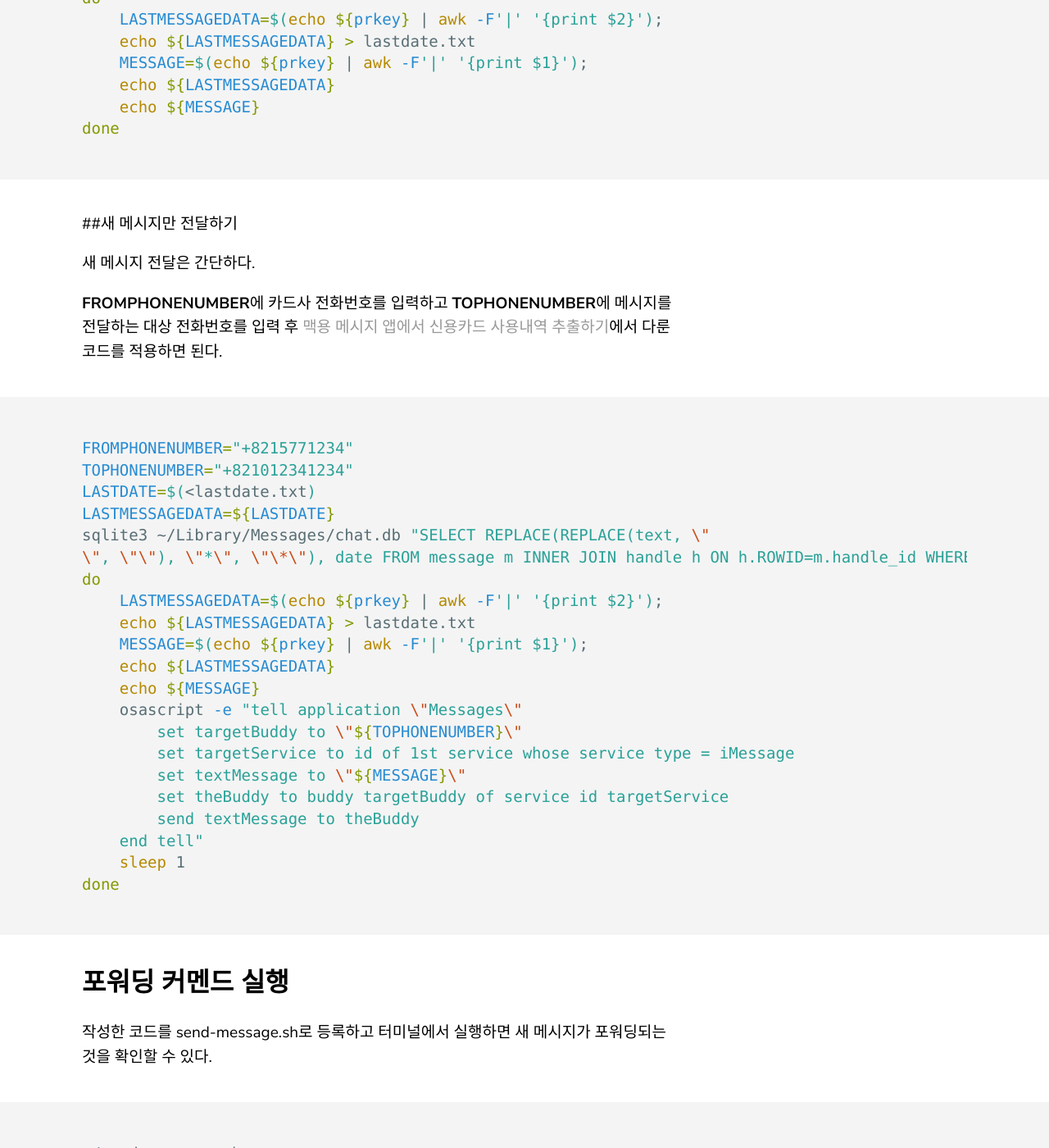
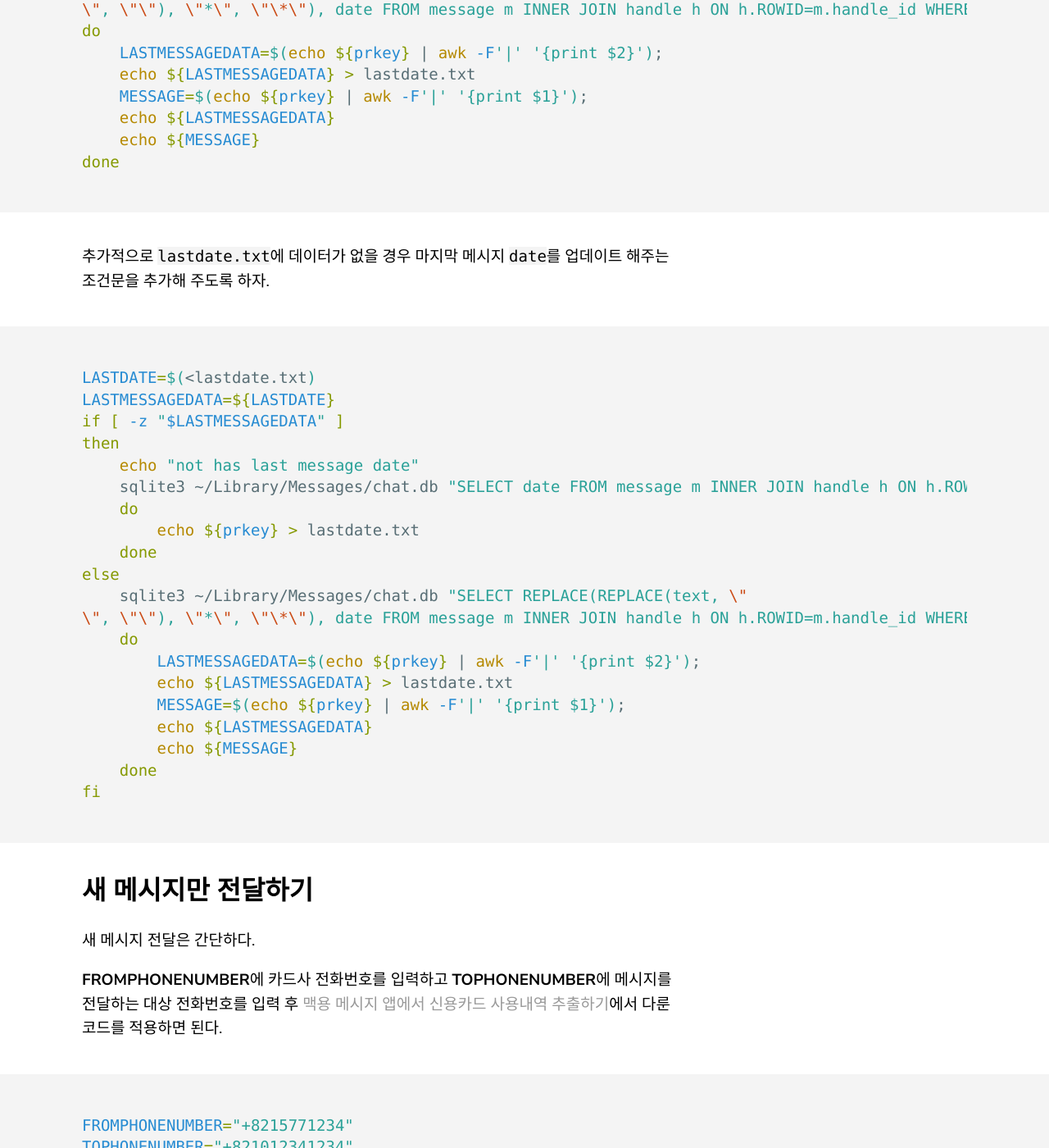
Before and after one commit to dogfootdev/dogfootdev.github.io, a Jekyll site: the page built from _posts/2019-12-26-message-forward.md, in a window 1280 px wide and 1400 px high, scrolled down 2934 px. Shown: the whole window at 82% size. Built offline with Jekyll 4.4.1, drawn with Linux system fonts in a browser that asks for light colours; comment, search, counter and statistics services are not loaded; some of the changed text lies outside the part shown.

Commit message:
fix post

````diff
--- a/_posts/2019-12-26-message-forward.md
+++ b/_posts/2019-12-26-message-forward.md
@@ -20,7 +20,7 @@
 
 
 
-##특수문자 REPLACE 처리
+## 특수문자 REPLACE 처리
 
 새 메시지 추출하기 앞서 카드사 메시지에는 보통 개행과 `*` 애스터리스크 문자가 포함돼 있어 text에 아래와 같이 REPLACE 처리가 필요하다.
 
@@ -42,7 +42,7 @@
 
 
 
-##새 메시지만 출력 하기
+## 새 메시지만 출력 하기
 
 메시지가 정상 출력되면 마지막으로 보낸 메시지 시간을 **lastdate.txt**파일에 저장하고 **LASTDATE** 변수로 가져오는 작업을 해주면 새로 받은(마지막으로 보낸 메시지 시간 이후) 메시지만 출력이 된다.
 
@@ -88,9 +88,33 @@
 done
 ```
 
+추가적으로 `lastdate.txt`에 데이터가 없을 경우 마지막 메시지 `date`를 업데이트 해주는 조건문을 추가해 주도록 하자.
+
+```shell
+LASTDATE=$(<lastdate.txt)
+LASTMESSAGEDATA=${LASTDATE}
+if [ -z "$LASTMESSAGEDATA" ]
+then
+	echo "not has last message date"
+	sqlite3 ~/Library/Messages/chat.db "SELECT date FROM message m INNER JOIN handle h ON h.ROWID=m.handle_id WHERE h.id=\""${FROMPHONENUMBER}"\" ORDER BY date DESC LIMIT 1" | while read prkey;
+	do
+		echo ${prkey} > lastdate.txt
+	done
+else
+	sqlite3 ~/Library/Messages/chat.db "SELECT REPLACE(REPLACE(text, \"
+\", \"\"), \"*\", \"\*\"), date FROM message m INNER JOIN handle h ON h.ROWID=m.handle_id WHERE h.id=\""${FROMPHONENUMBER}"\" AND m.date>"${LASTDATE} | while read prkey;
+	do
+		LASTMESSAGEDATA=$(echo ${prkey} | awk -F'|' '{print $2}');
+		echo ${LASTMESSAGEDATA} > lastdate.txt
+		MESSAGE=$(echo ${prkey} | awk -F'|' '{print $1}');
+		echo ${LASTMESSAGEDATA}
+		echo ${MESSAGE}
+	done
+fi
+```
 
 
-##새 메시지만 전달하기
+## 새 메시지만 전달하기
 
 새 메시지 전달은 간단하다.
 
@@ -101,23 +125,32 @@
 TOPHONENUMBER="+821012341234"
 LASTDATE=$(<lastdate.txt)
 LASTMESSAGEDATA=${LASTDATE}
-sqlite3 ~/Library/Messages/chat.db "SELECT REPLACE(REPLACE(text, \"
+if [ -z "$LASTMESSAGEDATA" ]
+then
+	echo "not has last message date"
+	sqlite3 ~/Library/Messages/chat.db "SELECT date FROM message m INNER JOIN handle h ON h.ROWID=m.handle_id WHERE h.id=\""${FROMPHONENUMBER}"\" ORDER BY date DESC LIMIT 1" | while read prkey;
+	do
+		echo ${prkey} > lastdate.txt
+	done
+else
+	sqlite3 ~/Library/Messages/chat.db "SELECT REPLACE(REPLACE(text, \"
 \", \"\"), \"*\", \"\*\"), date FROM message m INNER JOIN handle h ON h.ROWID=m.handle_id WHERE h.id=\""${FROMPHONENUMBER}"\" AND m.date>"${LASTDATE} | while read prkey;
-do
-	LASTMESSAGEDATA=$(echo ${prkey} | awk -F'|' '{print $2}');
-	echo ${LASTMESSAGEDATA} > lastdate.txt
-	MESSAGE=$(echo ${prkey} | awk -F'|' '{print $1}');
-	echo ${LASTMESSAGEDATA}
-	echo ${MESSAGE}
-	osascript -e "tell application \"Messages\"
-	    set targetBuddy to \"${TOPHONENUMBER}\"
-	    set targetService to id of 1st service whose service type = iMessage
-	    set textMessage to \"${MESSAGE}\"
-	    set theBuddy to buddy targetBuddy of service id targetService
-	    send textMessage to theBuddy
-	end tell"
-	sleep 1
-done
+	do
+		LASTMESSAGEDATA=$(echo ${prkey} | awk -F'|' '{print $2}');
+		echo ${LASTMESSAGEDATA} > lastdate.txt
+		MESSAGE=$(echo ${prkey} | awk -F'|' '{print $1}');
+		echo ${LASTMESSAGEDATA}
+		echo ${MESSAGE}
+		osascript -e "tell application \"Messages\"
+		    set targetBuddy to \"${TOPHONENUMBER}\"
+		    set targetService to id of 1st service whose service type = iMessage
+		    set textMessage to \"${MESSAGE}\"
+		    set theBuddy to buddy targetBuddy of service id targetService
+		    send textMessage to theBuddy
+		end tell"
+		sleep 1
+	done
+fi
 ```
 
 
````
